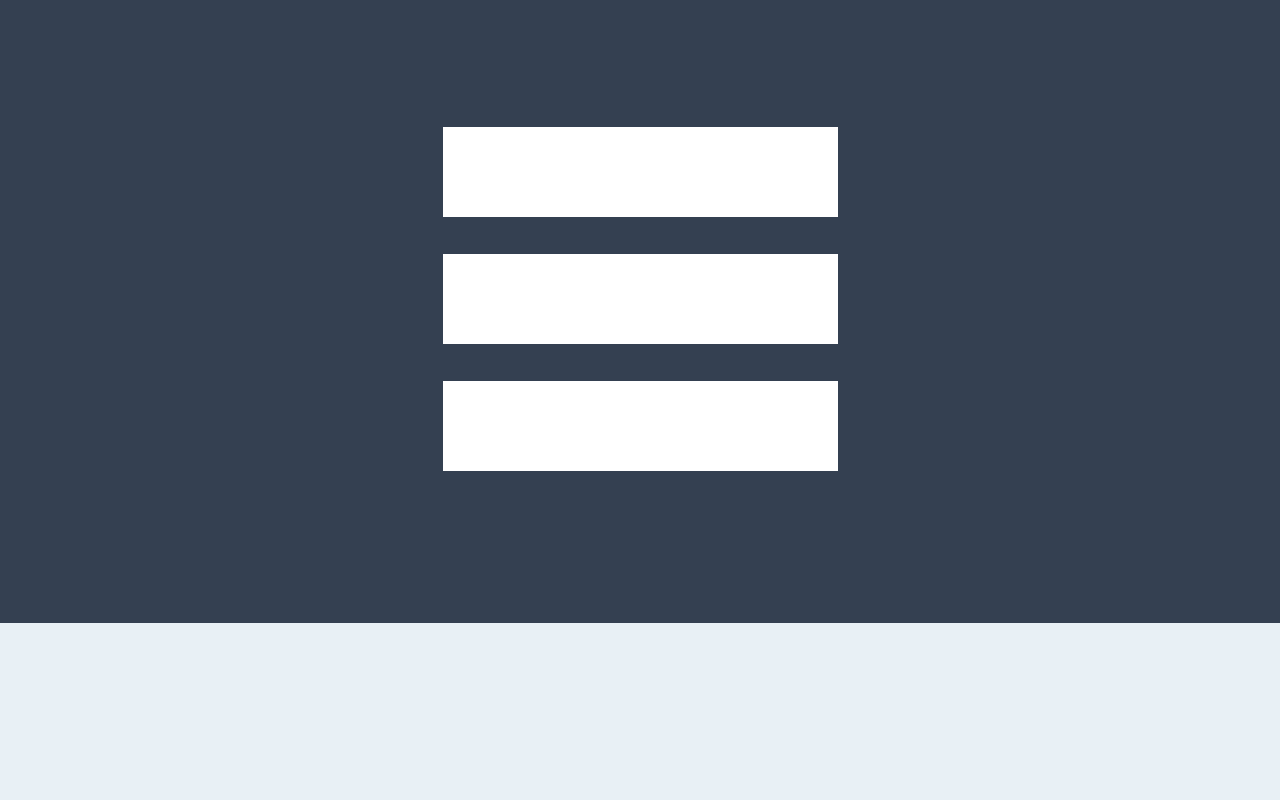
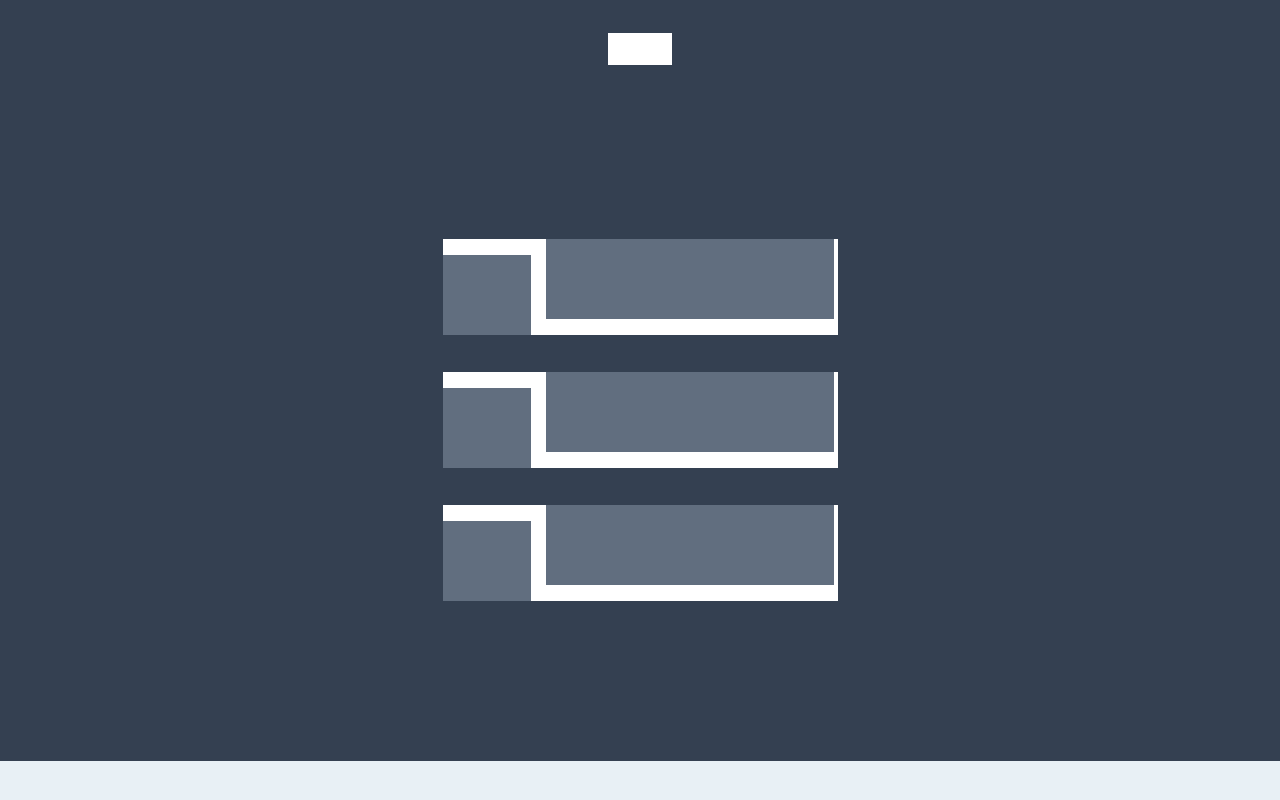
Before and after one commit to scottanderson5/mobile-layout-2, a plain HTML site: page index.html in a window 1280 px wide. Shown: the part 740-1540 px from the top of the page. Drawn offline with nearby package versions, Linux system fonts and the light colour scheme.

Commit message:
Inner Layout Phase 2

```diff
--- a/index.html
+++ b/index.html
@@ -32,11 +32,26 @@
 			</div>
 
 			<div class="wolverine">
-				<div class="jeangrey"></div>
+
+				<div class="jeangrey1">
+					<div class="antman"></div>
+					<div class="captamerica"></div>
+				</div>
+
 				<br></br>
-				<div class="jeangrey"></div>
+
+				<div class="jeangrey2">
+					<div class="antman"></div>
+					<div class="captamerica"></div>
+				</div>
+
 				<br></br>
-				<div class="jeangrey"></div>
+
+				<div class="jeangrey3">
+					<div class="antman"></div>
+					<div class="captamerica"></div>
+				</div>
+
 			</div>
 		</section>
 
--- a/main.css
+++ b/main.css
@@ -41,7 +41,7 @@
 
 .largebox {
 	background-color: #344051;
-	height: 85.1875em;
+	height: 93.8125em;
 	box-sizing: border-box;
 
 
@@ -50,7 +50,10 @@
 .website {
 	/*width: 42em;*/
 	box-sizing: border-box;
-	padding: 7em;
+	padding-top: 14em;
+	padding-right: 7em;
+	padding-bottom: 7em;
+	padding-left: 7em;
 	color:white;
 	margin-right: auto;
 	margin-left: auto;
@@ -116,16 +119,60 @@
 	padding: 10.875em;
 	margin-right: auto;
 	margin-left: auto;
+
 }
 
-.jeangrey {
+.jeangrey1 {
 
 	width: 24.6875em;
-	padding: 2.8125em;
+	/*padding-top: 1em;*/
 	box-sizing: border-box;
 	margin-right: auto;
 	margin-left: auto;
 	background-color: white;
+	overflow: hidden;
+}
+
+.jeangrey2 {
+
+	width: 24.6875em;
+	/*padding-top: 1em;*/
+	box-sizing: border-box;
+	margin-right: auto;
+	margin-left: auto;
+	background-color: white;
+	overflow: hidden;
+}
+
+.jeangrey3 {
+
+	width: 24.6875em;
+	/*padding-top: 1em;*/
+	box-sizing: border-box;
+	margin-right: auto;
+	margin-left: auto;
+	background-color: white;
+	overflow: hidden;
+}
+
+.antman {
+	background-color: #616E7F;
+	box-sizing: border-box;
+	margin-top: 1em;
+	height: 5em;
+	width: 5.5em;
+	float: left;
+
+}
+
+.captamerica {
+	background-color: #616E7F;
+	box-sizing: border-box;
+	height: 5em;
+	width: 18em;
+	float: right;
+	margin-right: 0.25em;
+	margin-bottom: 1em;
 }
 
 .cyclops {
```
